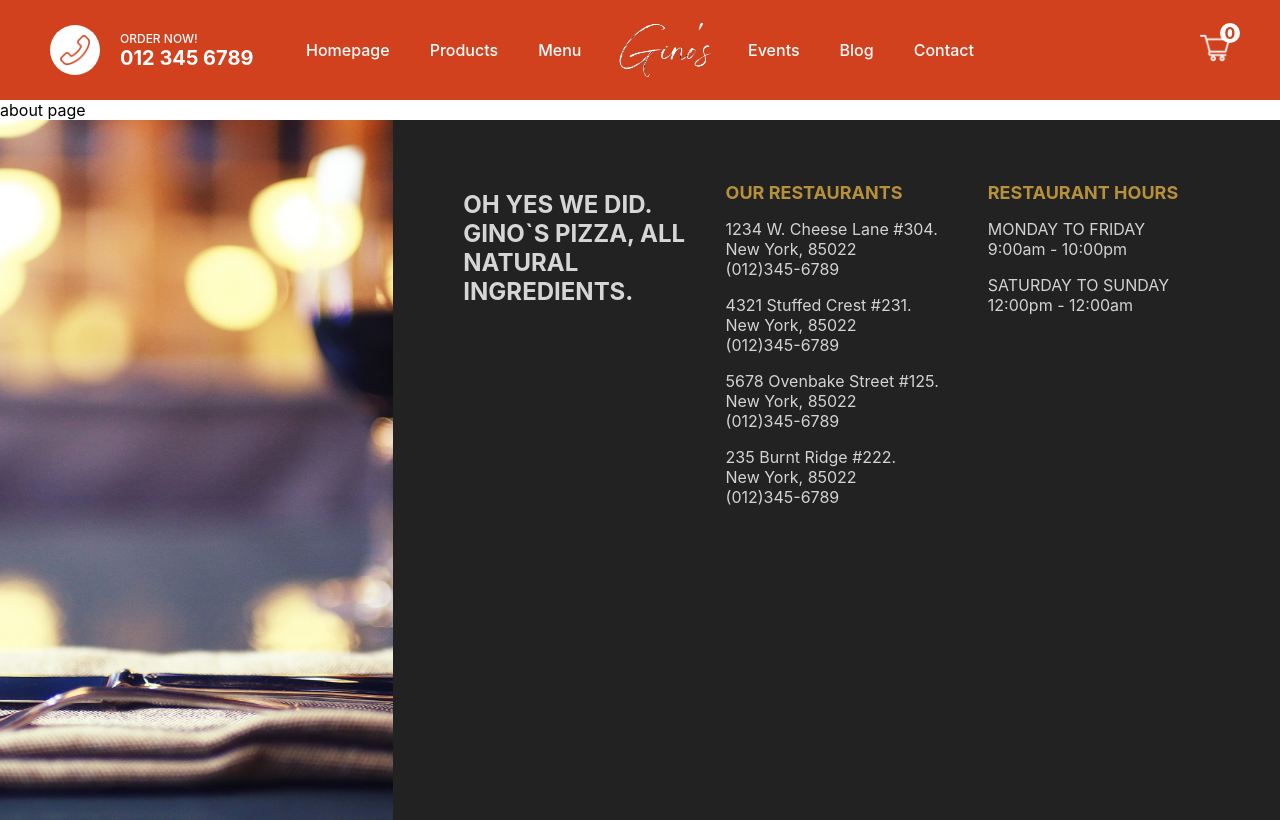
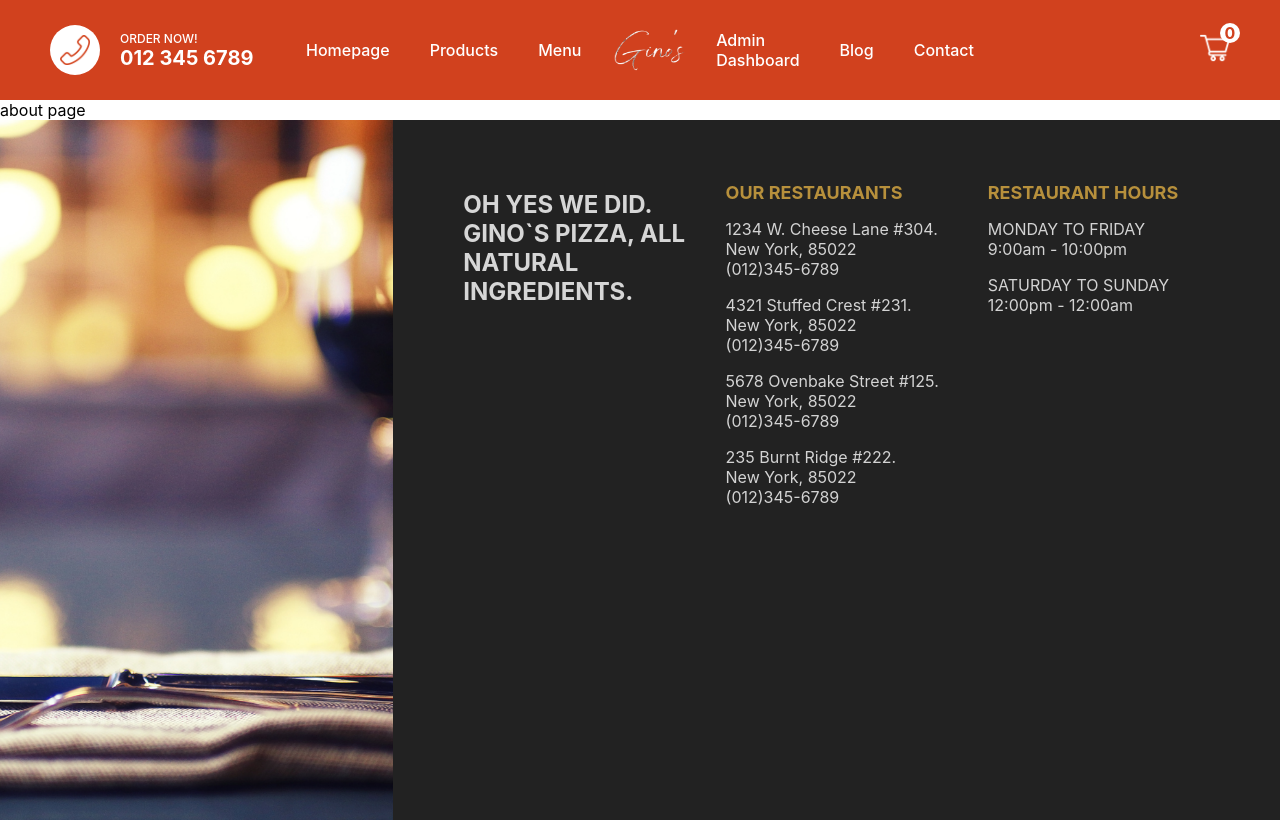
Before and after one commit to genekyle/PizzaEcommerce, a Next.js app: page /about in a window 1280 px wide. Built offline with nearby package versions, Linux system fonts and the light colour scheme.

Commit message:
Update Navbar.jsx
Added Admin Dashboard Accessibility

```diff
--- a/components/Navbar.jsx
+++ b/components/Navbar.jsx
@@ -28,7 +28,9 @@ const Navbar = () => {
                     <Link href="/" passHref>
                         <Image className={styles.logo} src="/img/logo.png" alt="" width="200px" height="160px" />
                     </Link>
-                    <li className={styles.listItem}>Events</li>
+                    <li className={styles.listItem}>
+                        <Link href="/admin" passHref>Admin Dashboard</Link>
+                    </li>
                     <li className={styles.listItem}>Blog</li>
                     <li className={styles.listItem}>Contact</li>
                 </ul>
```
